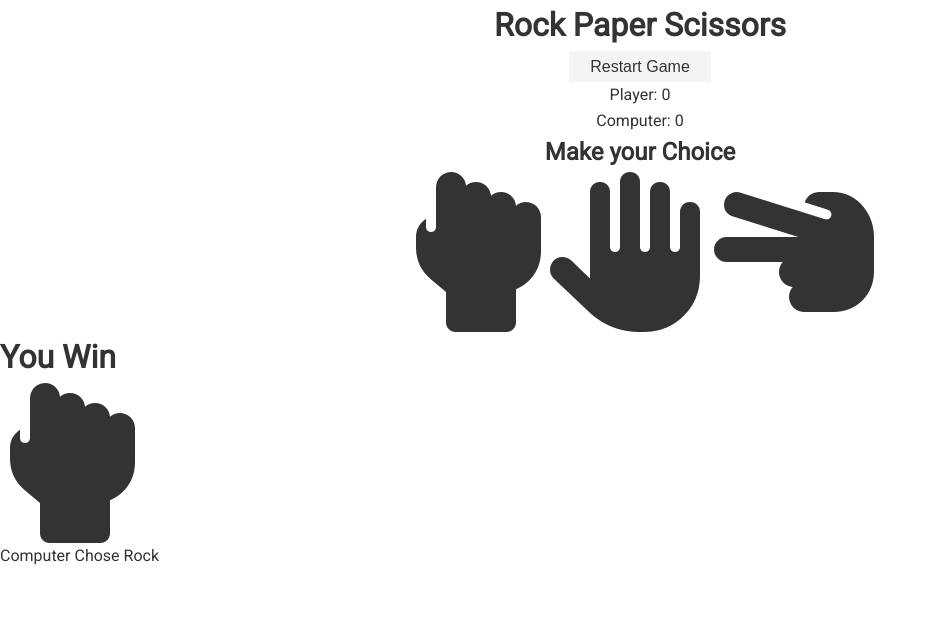
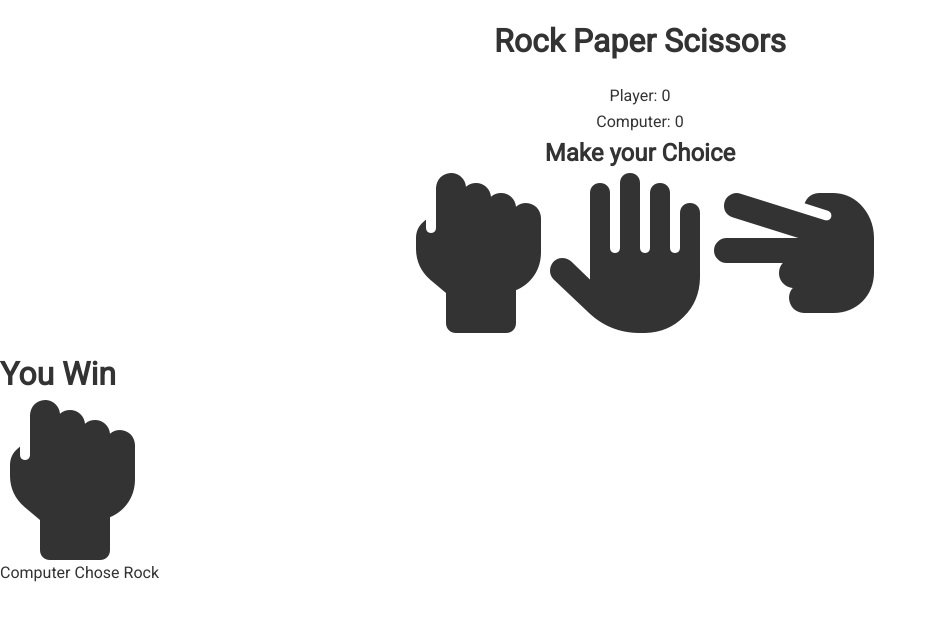
Before and after one commit to gnanaprakash2918/RPS, a plain HTML site: page index.html in a window 1280 px wide. Shown: the whole page, without its empty margins (0-937 px from the left). Drawn offline with Linux system fonts and the light colour scheme.

Commit message:
Added styles to header

```diff
--- a/css/style.css
+++ b/css/style.css
@@ -31,7 +31,7 @@ body {
 }
 
 .restart-btn {
-  display: inline-block;
+  display: none;
   background: var(--light-color);
   color: #333;
   padding: 0.4rem 1.3rem;
@@ -45,3 +45,12 @@ body {
   background: var(--primary-color);
   color: #fff;
 }
+
+.header {
+  text-align: center;
+  margin: 1rem 0;
+}
+
+.header h1 {
+  margin-bottom: 1rem;
+}
```
